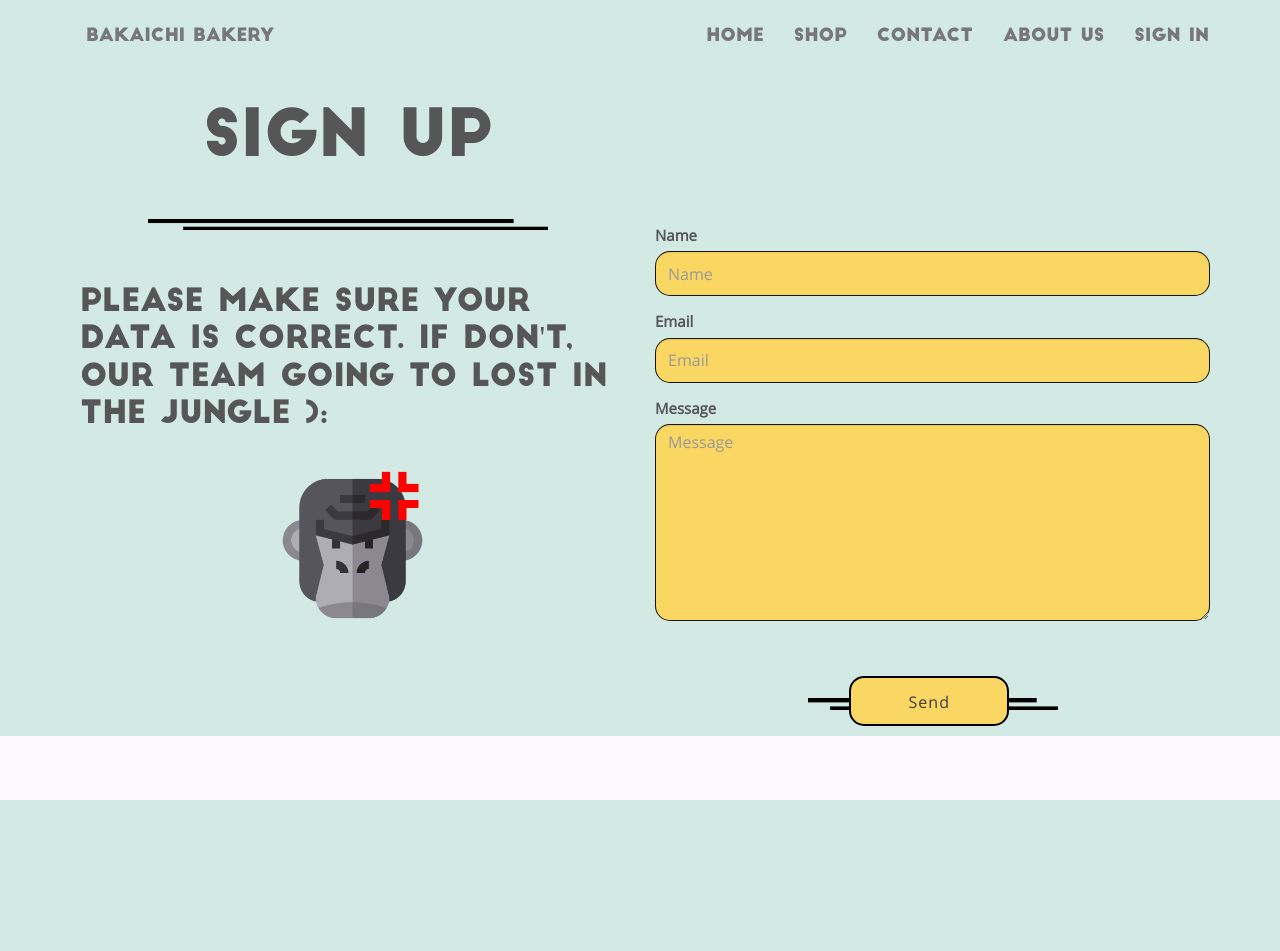
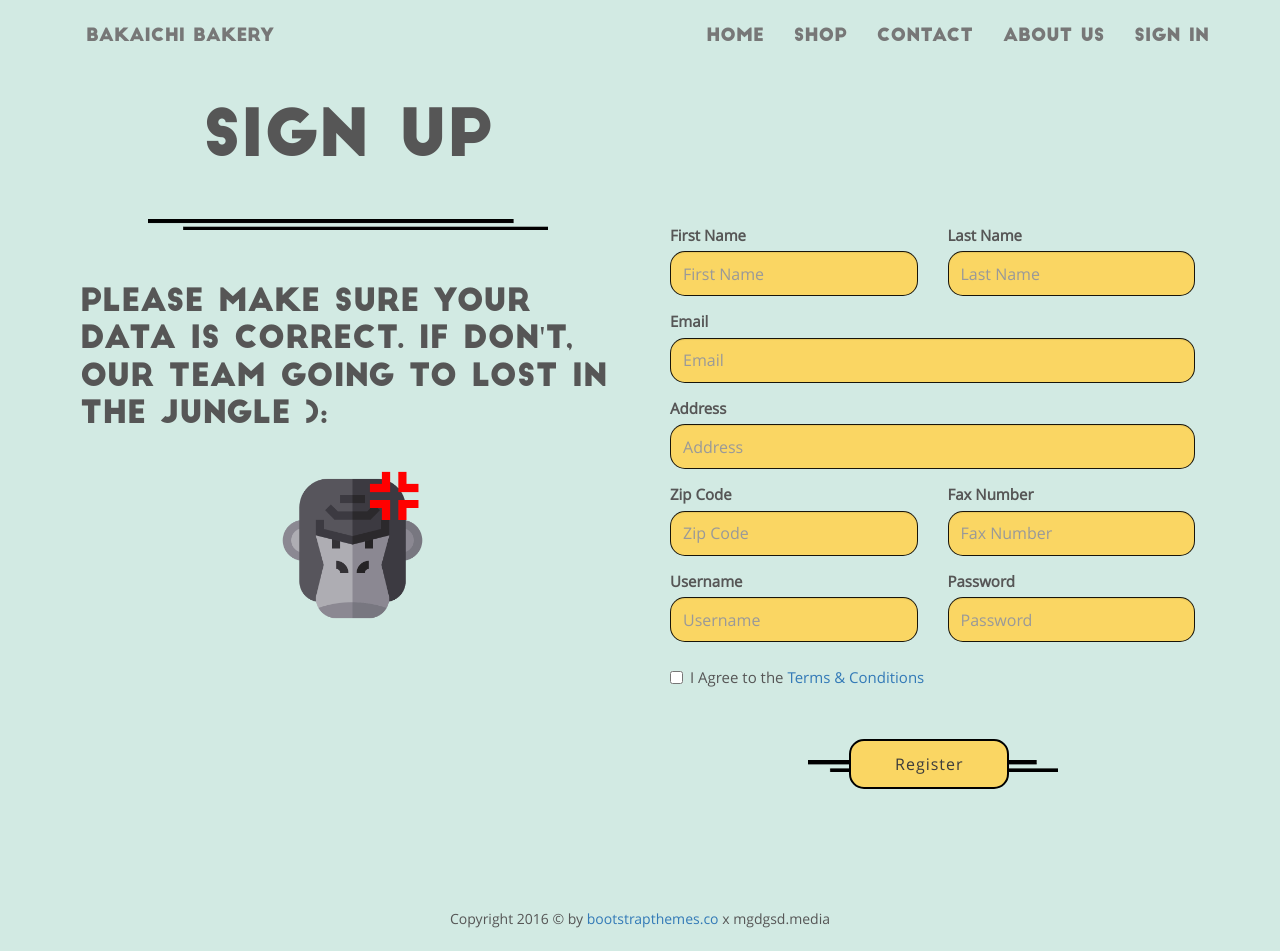
Before and after one commit to harifzi/bakaichi_bakery_app, a PHP site: page /signup.php in a window 1280 px wide. Before the commit the page ends 800 px from the top, so only its background shows below. Run offline with PHP 8.4, Linux system fonts and the light colour scheme.

Commit message:
no message

```diff
--- a/assets/css/signup.css
+++ b/assets/css/signup.css
@@ -22,3 +22,7 @@
     border: 2px solid #000;
     border-radius: 15px 15px 15px 15px;
 }
+
+input[type=number]::-webkit-inner-spin-button {
+  -webkit-appearance: none;
+}
--- a/assets/css/style.css
+++ b/assets/css/style.css
@@ -98,6 +98,7 @@ img {
     max-width: 100%;
 }
 textarea,
+input[type="checkbox"],
 input[type="text"],
 input[type="password"],
 input[type="datetime"],
--- a/header.php
+++ b/header.php
@@ -25,7 +25,7 @@
 
                                 <ul class="nav navbar-nav navbar-right">
 									<li><a href="index.php">Home</a></li>
-                                    <li><a href="">Shop</a></li>
+                                    <li><a href="shop.php">Shop</a></li>
                                     <li><a href="contact.php">Contact</a></li>
                                     <li><a href="about.php">About Us</a></li>
                                     <li><a href="signin.php">Sign In</a></li>
--- a/index.php
+++ b/index.php
@@ -212,14 +212,14 @@
 			<div class="main_newproducts_content text-center">
 				<div class="single_product_column col-md-3 col-sm-6 col-xs-12 wow fadeInLeft"  data-wow-duration="4s">
 					<div class="single_product">
-						<img src="assets/images/tora_tiramisu.jpg" alt="" />
+						<img src="assets/gallery/tora_tiramisu.jpg" alt="" />
 						<p>Tora Tiramisu<br/>Price: RP 140.000<br/></p>
 					</div>
 				</div>
 
 				<div class="single_product_column col-md-3 col-sm-6 col-xs-12 wow fadeInLeft"  data-wow-duration="4s">
 					<div class="single_product">
-						<img src="assets/images/rocky_cookie_mini.jpg" alt="" />
+						<img src="assets/gallery/rocky_cookie_mini.jpg" alt="" />
 						<p>Rocky Cookie Mini<br/>Price: RP 70.000<br/></p>
 					</div>
 				</div>
--- a/signup.php
+++ b/signup.php
@@ -61,29 +61,81 @@
                     <div class="col-md-6 col-sm-6 col-xs-12 wow fadeInLeft"  data-wow-duration="2s">
                         <div class="contact_message">
                             <form action="#" id="formid">
-                                <label for="">Name</label>
-                                <div class="form-group">
-                                    <input type="text" class="form-control" name="name" placeholder="Name" required="">
+                                <div class="col-md-6 col-sm-6 col-xs-12">
+                                    <label for="">First Name</label>
+                                    <div class="form-group">
+                                        <input type="text" class="form-control" name="first_name" placeholder="First Name" required="">
+                                    </div>
                                 </div>
 
-                                <label for="">Email</label>
-                                <div class="form-group">
-                                    <input type="email" class="form-control" name="email" placeholder="Email" required="">
+                                <div class="col-md-6 col-sm-6 col-xs-12">
+                                    <label for="">Last Name</label>
+                                    <div class="form-group">
+                                        <input type="text" class="form-control" name="last_name" placeholder="Last Name" required="">
+                                    </div>
                                 </div>
 
-                                <label for="">Message</label>
-                                <div class="form-group">
-                                    <textarea class="form-control" name="message" rows="8" placeholder="Message"></textarea>
+                                <div class="col-md-12 col-sm-12 col-xs-12">
+                                    <label for="">Email</label>
+                                    <div class="form-group">
+                                        <input type="email" class="form-control" name="email" placeholder="Email" required="">
+                                    </div>
+                                </div>
+
+                                <div class="col-md-12 col-sm-12 col-xs-12">
+                                    <label for="">Address</label>
+                                    <div class="form-group">
+                                        <input type="text" class="form-control" name="address" placeholder="Address" required="">
+                                    </div>
+                                </div>
+
+                                <div class="col-md-6 col-sm-6 col-xs-12">
+                                    <label for="">Zip Code</label>
+                                    <div class="form-group">
+                                        <input type="number" class="form-control" name="zip_code" placeholder="Zip Code" required="">
+                                    </div>
+                                </div>
+
+                                <div class="col-md-6 col-sm-6 col-xs-12">
+                                    <label for="">Fax Number</label>
+                                    <div class="form-group">
+                                        <input type="number" class="form-control" name="fax_number" placeholder="Fax Number" required="">
+                                    </div>
+                                </div>
+
+                               <div class="col-md-6 col-sm-6 col-xs-12">
+                                    <label for="">Username</label>
+                                    <div class="form-group">
+                                        <input type="text" class="form-control" name="username" placeholder="Username" required="">
+                                    </div>
+                                </div>
+
+                                <div class="col-md-6 col-sm-6 col-xs-12">
+                                    <label for="">Password</label>
+                                    <div class="form-group">
+                                        <input type="password" class="form-control" name="password" placeholder="Password" required="">
+                                    </div>
+                                </div>
+
+                                <div class="col-md-8 col-sm-8 col-xs-12">
+                                    <div class="checkbox form-group">
+                                      <label>
+                                        <input type="checkbox" value="">
+                                        I Agree to the <a href="terms_and_conditions.php" target="_blank">Terms &amp; Conditions</a>
+                                      </label>
+                                    </div>
                                 </div>
 
                                 <div class="message_btn text-center">
                                     <div class="btn_bg">
-                                        <a href="" class="btn">Send</a>
+                                        <a href="" class="btn">Register</a>
                                     </div>
-                                </div>
+                                </div><br/><br/><br/><br/><br/><br/>
                             </form>
                         </div>
                     </div>
+
+                    <p class="text-center"><small>Copyright 2016 &copy; by <a href="https://bootstrapthemes.co">bootstrapthemes.co</a> x mgdgsd.media</small></p>
 
 
                 </div>
```
Also changed, not shown: about.php (added, +127 -0 lines), assets/css/about.css (added, +32 -0 lines), contact.php (+37 -4 lines), assets/gallery/rocky_cookie_mini.jpg (renamed from assets/images/rocky_cookie_mini.jpg), assets/gallery/tora_tiramisu.jpg (renamed from assets/images/tora_tiramisu.jpg), assets/images/what1.png (deleted), assets/images/what2.png (deleted), assets/images/what3.png (deleted).
